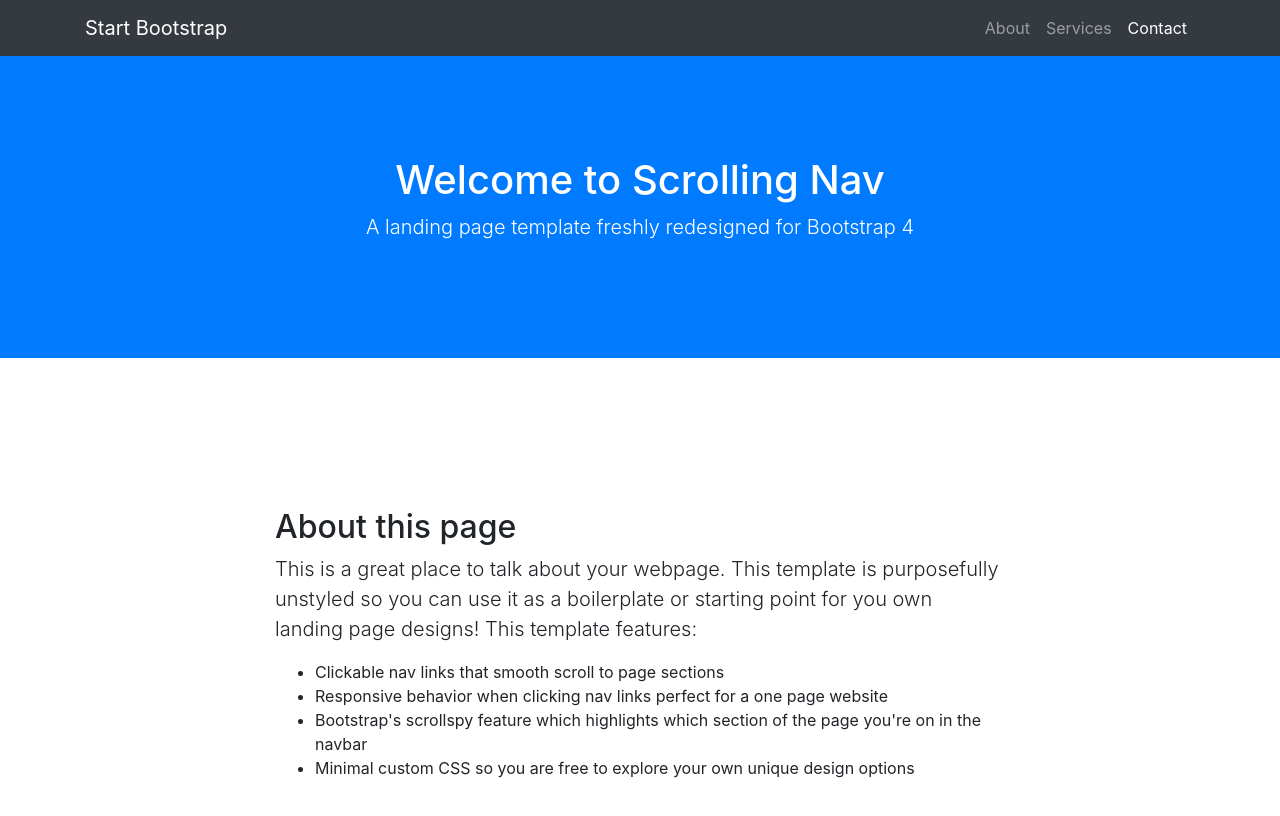
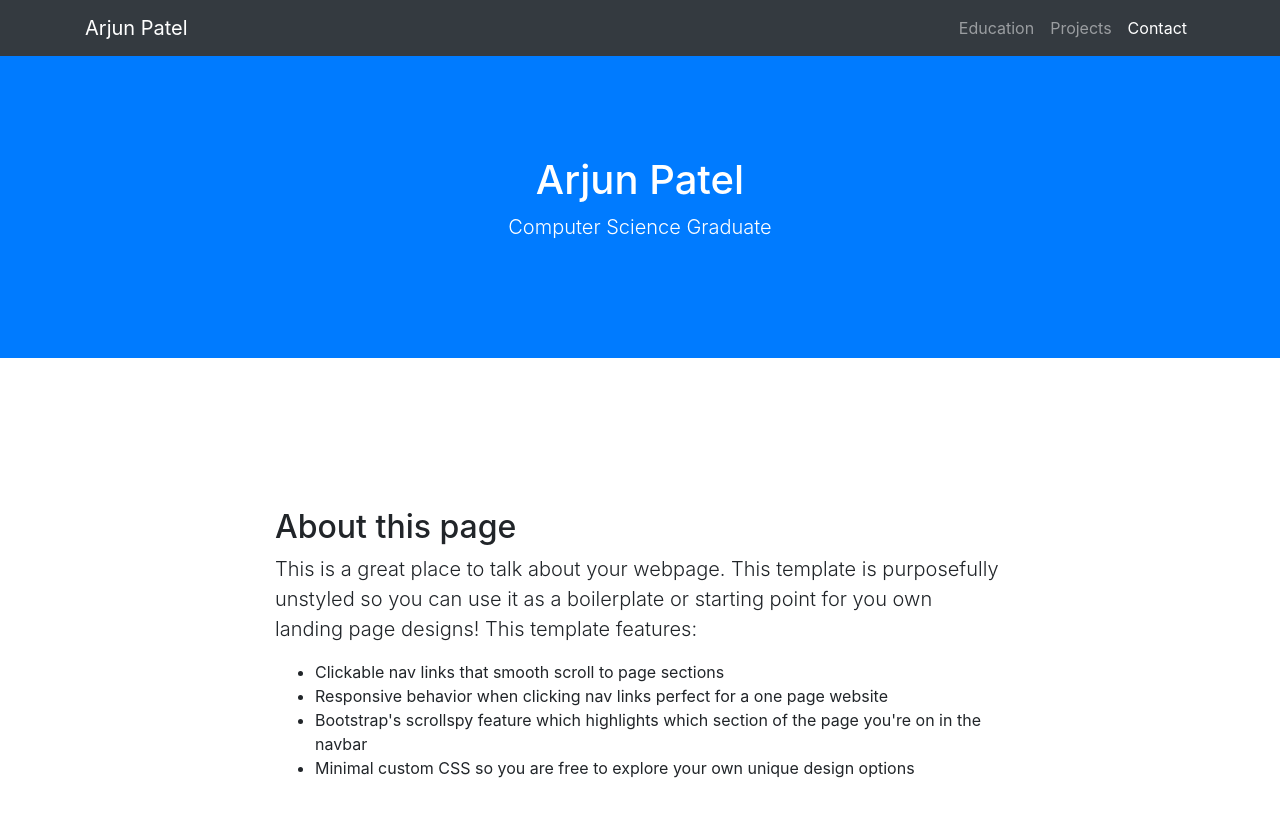
Before and after one commit to apatel762/apatel762.github.io, a website with bundled scripts: page index.html in a window 1280 px wide. Shown: the top 816 px of the page. Built offline with nearby package versions, Linux system fonts and the light colour scheme.

Commit message:
Change words in navbar and top of site

```diff
--- a/index.html
+++ b/index.html
@@ -23,17 +23,17 @@
     <!-- Navigation -->
     <nav class="navbar navbar-expand-lg navbar-dark bg-dark fixed-top" id="mainNav">
       <div class="container">
-        <a class="navbar-brand js-scroll-trigger" href="#page-top">Start Bootstrap</a>
+        <a class="navbar-brand js-scroll-trigger" href="#page-top">Arjun Patel</a>
         <button class="navbar-toggler" type="button" data-toggle="collapse" data-target="#navbarResponsive" aria-controls="navbarResponsive" aria-expanded="false" aria-label="Toggle navigation">
           <span class="navbar-toggler-icon"></span>
         </button>
         <div class="collapse navbar-collapse" id="navbarResponsive">
           <ul class="navbar-nav ml-auto">
             <li class="nav-item">
-              <a class="nav-link js-scroll-trigger" href="#about">About</a>
+              <a class="nav-link js-scroll-trigger" href="#about">Education</a>
             </li>
             <li class="nav-item">
-              <a class="nav-link js-scroll-trigger" href="#services">Services</a>
+              <a class="nav-link js-scroll-trigger" href="#services">Projects</a>
             </li>
             <li class="nav-item">
               <a class="nav-link js-scroll-trigger" href="#contact">Contact</a>
@@ -45,8 +45,8 @@
 
     <header class="bg-primary text-white">
       <div class="container text-center">
-        <h1>Welcome to Scrolling Nav</h1>
-        <p class="lead">A landing page template freshly redesigned for Bootstrap 4</p>
+        <h1>Arjun Patel</h1>
+        <p class="lead">Computer Science Graduate</p>
       </div>
     </header>
 
```
